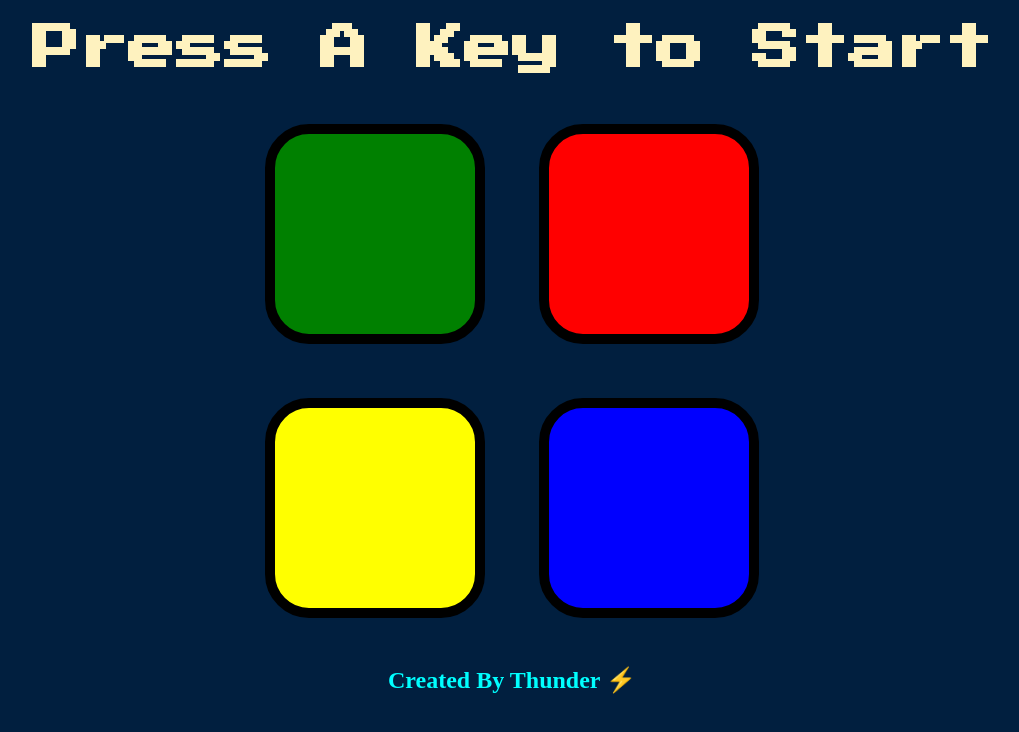
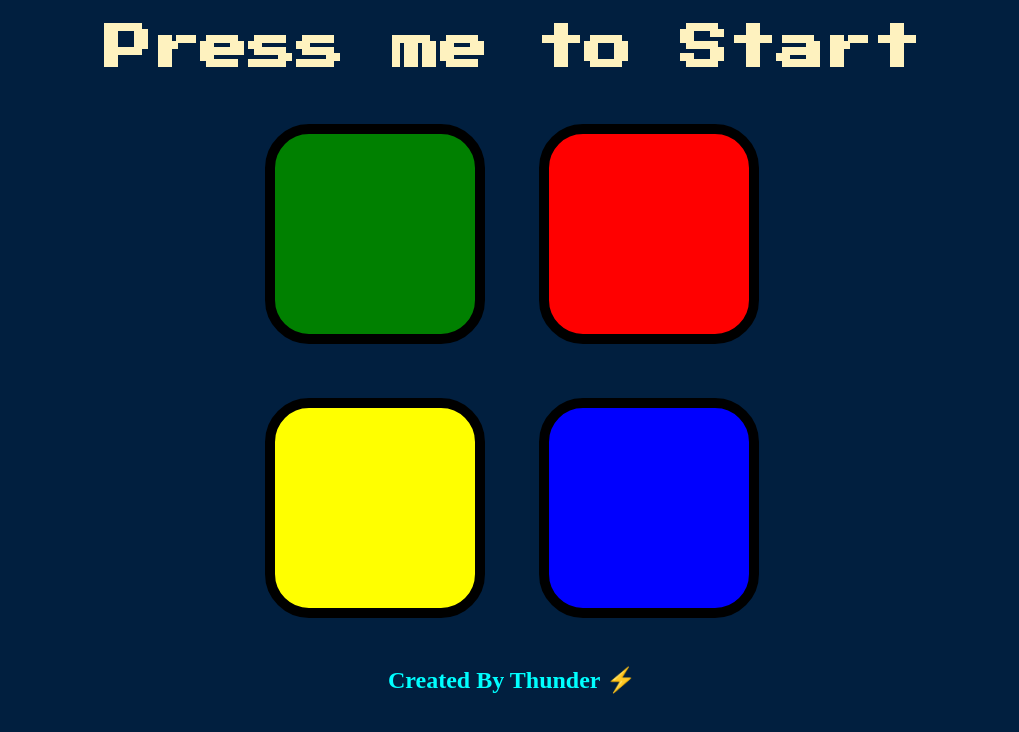
Before and after one commit to Navaneetha-Krishnan-MV/Simongame.github.io, a plain HTML site: page index.html in a window 1280 px wide. Shown: the whole page, without its empty margins (128-1147 px from the left). Drawn offline with nearby package versions, Linux system fonts and the light colour scheme.

Commit message:
Update index.html

```diff
--- a/index.html
+++ b/index.html
@@ -9,7 +9,7 @@
 </head>
 
 <body>
-  <h1 id="level-title">Press A Key to Start</h1>
+  <h1 id="level-title">Press me to Start</h1>
   <div class="container">
     <div lass="row">
 
```
